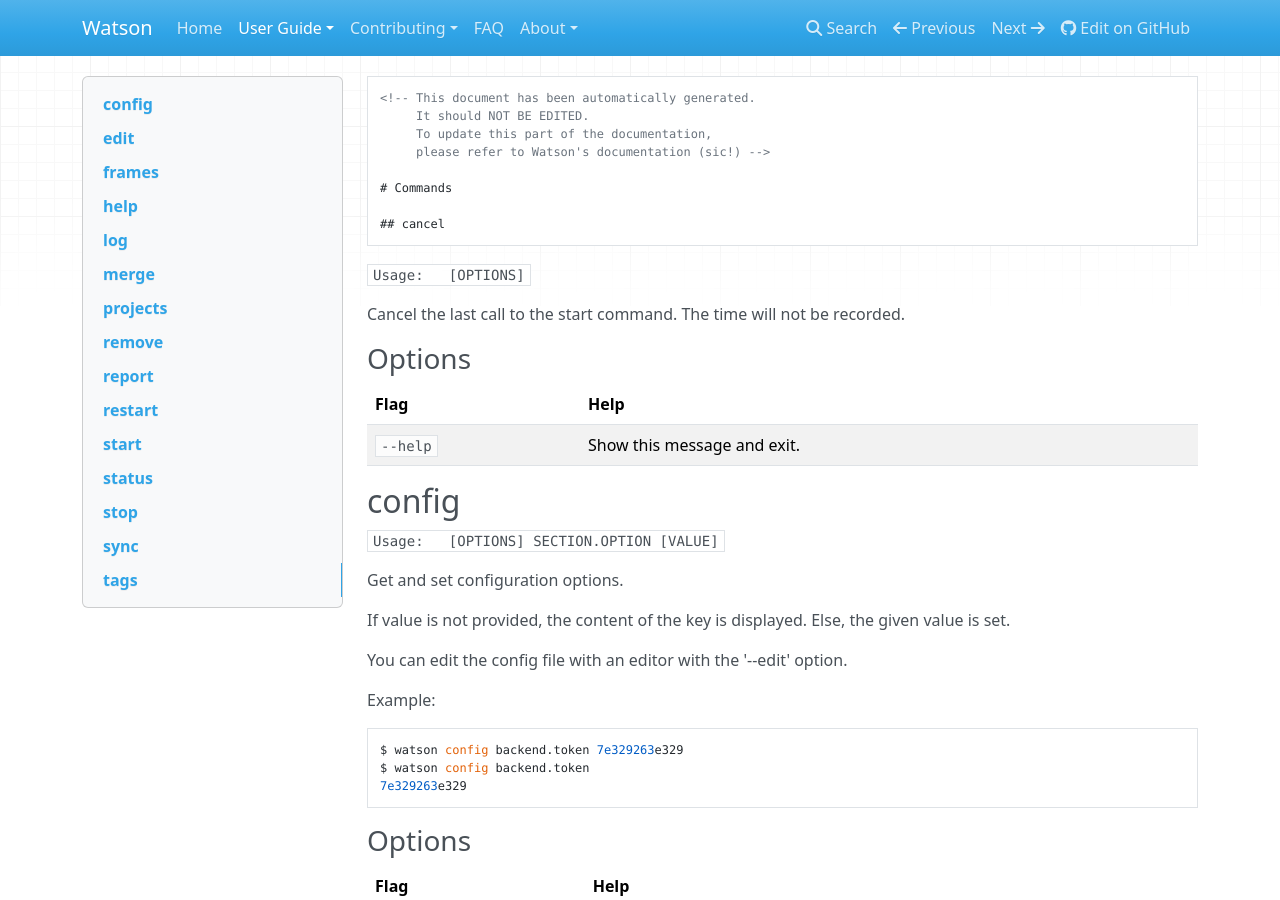
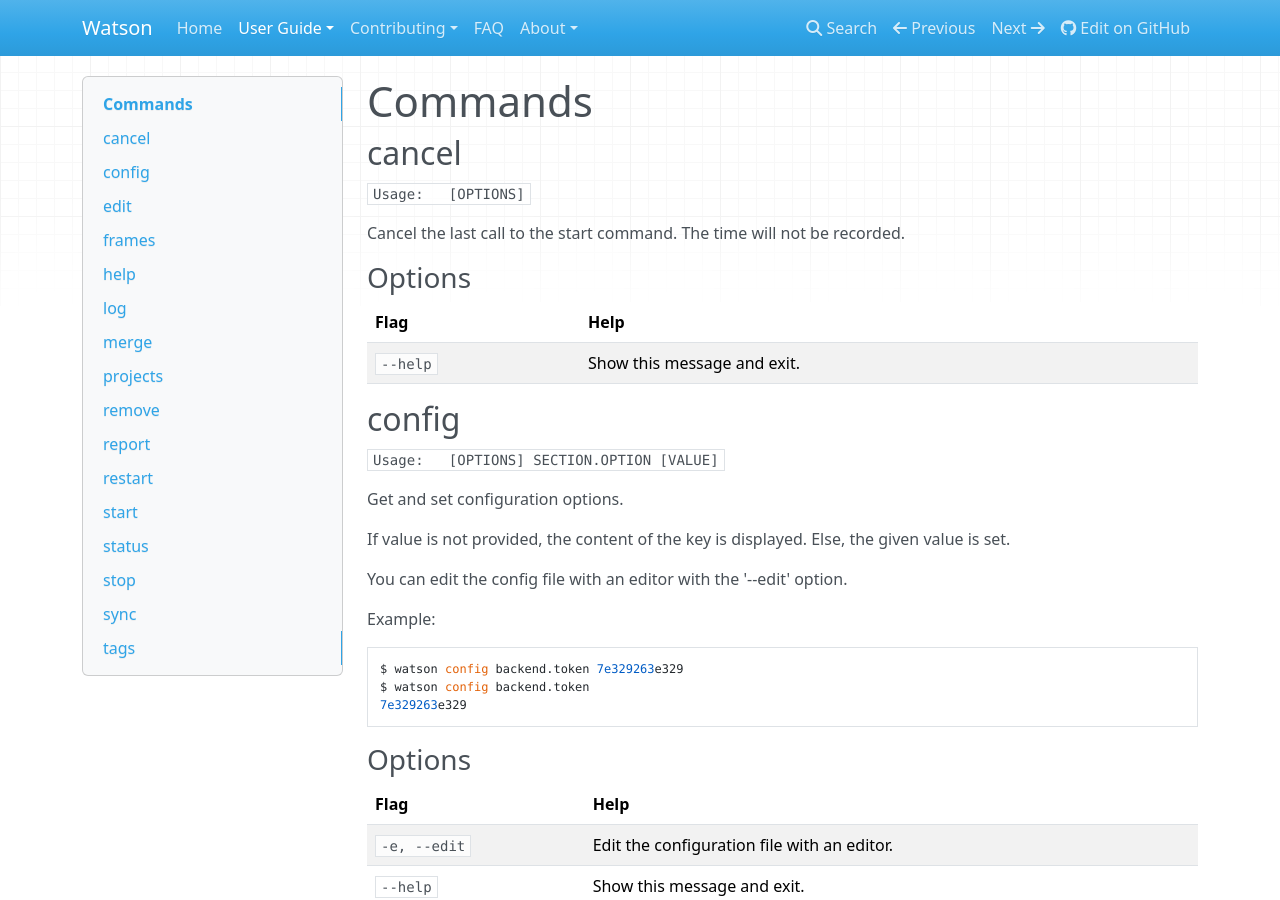
Before and after one commit to jazzband/Watson, an MkDocs documentation site: the page built from docs/user-guide/commands.md, in a window 1280 px wide and 900 px high. Built offline with MkDocs 1.6.1, drawn with Linux system fonts in a browser that asks for light colours; nearby versions of some CDN libraries; old or Windows-style settings are respelled for this version of MkDocs.

Commit message:
Fix heading indentation

```diff
--- a/docs/user-guide/commands.md
+++ b/docs/user-guide/commands.md
@@ -1,12 +1,12 @@
+<!--
+    This document has been automatically generated.
+    It should NOT BE EDITED.
+    To update this part of the documentation,
+    please refer to Watson's documentation (sic!)
+-->
 
-    <!-- This document has been automatically generated.
-         It should NOT BE EDITED.
-         To update this part of the documentation,
-         please refer to Watson's documentation (sic!) -->
-
-    # Commands
-
-    ## cancel
+# Commands
+## cancel
 
 `Usage:   [OPTIONS]`
 
```
Also changed, not shown: 1 other file.
